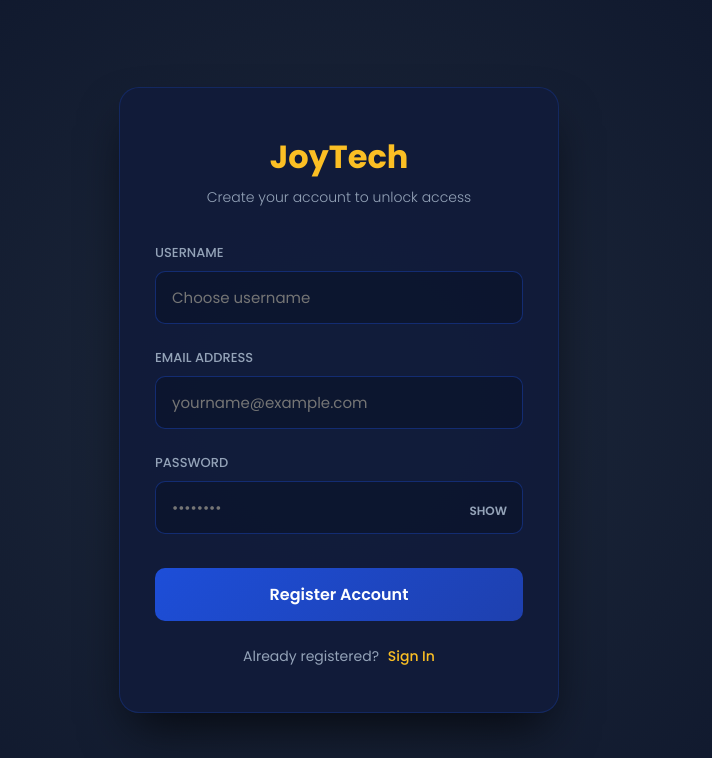
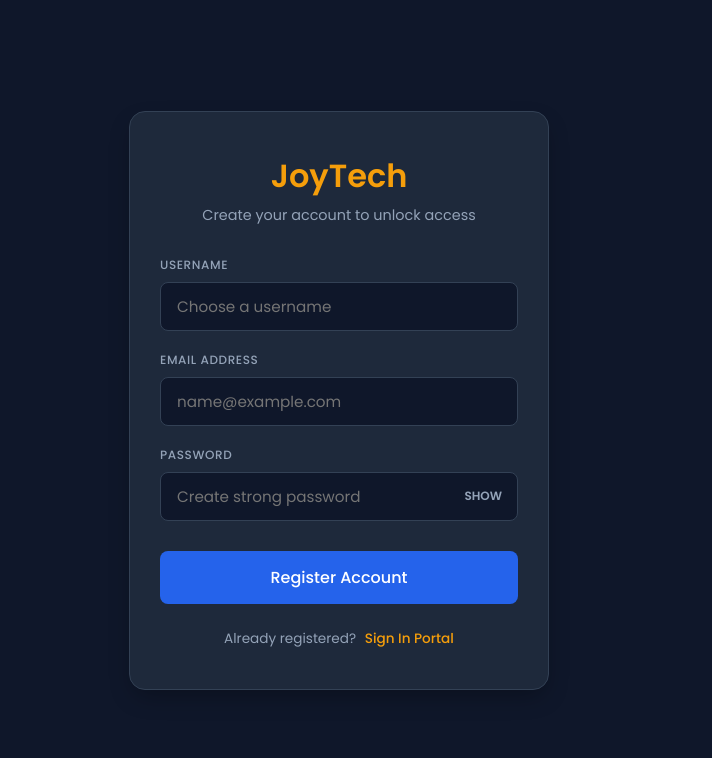
Before and after one commit to joywillie/joytech-portfolio, a website: page auth.html in a window 1280 px wide. Both pictures are taken after a click on the element "Create Account". Shown: the whole page, without its empty margins (301-1013 px from the left). Drawn offline with Linux system fonts and the light colour scheme.

Commit message:
Update auth.html

```diff
--- a/auth.html
+++ b/auth.html
@@ -5,216 +5,342 @@
   <meta name="viewport" content="width=device-width, initial-scale=1.0">
   <title>JoyTech | Secure Gateway</title>
   <link rel="preconnect" href="https://fonts.googleapis.com">
-  <link href="https://fonts.googleapis.com/css2?family=Poppins:wght@300;400;500;600;700&display=swap" rel="stylesheet">
+  <link href="https://fonts.googleapis.com/css2?family=Poppins:wght@300;400;500;600&display=swap" rel="stylesheet">
   <style>
     :root {
-      --bg-deep: #0b1329;
-      --panel-bg: rgba(17, 28, 58, 0.95);
-      --accent-blue: #1d4ed8;
-      --accent-glow: #3b82f6;
-      --text-gold: #fbbf24;
+      --bg-color: #0f172a;
+      --card-bg: #1e293b;
+      --accent: #2563eb;
+      --accent-hover: #1d4ed8;
+      --text: #f8fafc;
       --text-muted: #94a3b8;
+      --input-bg: #0f172a;
+      --border: #334155;
+      --error: #f87171;
+      --success: #4ade80;
     }
 
-    * { margin: 0; padding: 0; box-sizing: border-box; font-family: 'Poppins', sans-serif; }
+    * {
+      box-sizing: border-box;
+      margin: 0;
+      padding: 0;
+      font-family: 'Poppins', sans-serif;
+    }
 
     body {
-      background: radial-gradient(circle at center, #1e293b 0%, var(--bg-deep) 100%);
-      color: #f1f5f9;
+      background-color: var(--bg-color);
+      color: var(--text);
+      display: flex;
+      justify-content: center;
+      align-items: center;
       min-height: 100vh;
-      display: flex;
-      align-items: center;
-      justify-content: center;
-      padding: 24px;
+      padding: 20px;
     }
 
-    .portal-card {
+    .auth-container {
+      background-color: var(--card-bg);
+      border: 1px solid var(--border);
+      border-radius: 16px;
+      padding: 40px 30px;
       width: 100%;
-      max-width: 440px;
-      background: var(--panel-bg);
-      border: 1px solid rgba(29, 78, 216, 0.25);
-      border-radius: 20px;
-      padding: 45px 35px;
-      box-shadow: 0 25px 50px -12px rgba(0, 0, 0, 0.7);
+      max-width: 420px;
+      box-shadow: 0 10px 25px -5px rgba(0, 0, 0, 0.3);
+      text-align: center;
     }
 
-    .portal-header { text-align: center; margin-bottom: 35px; }
-    .portal-header .logo { font-size: 32px; font-weight: 700; color: var(--text-gold); margin-bottom: 6px; }
-    .portal-header p { color: var(--text-muted); font-size: 14px; font-weight: 300; }
+    .brand-title {
+      font-size: 2rem;
+      font-weight: 600;
+      color: #f59e0b;
+      margin-bottom: 5px;
+    }
 
-    .form-group { display: flex; flex-direction: column; gap: 8px; margin-bottom: 24px; position: relative; }
-    .form-group label { font-size: 13px; font-weight: 500; color: var(--text-muted); text-transform: uppercase; }
+    .brand-subtitle {
+      color: var(--text-muted);
+      font-size: 0.9rem;
+      margin-bottom: 30px;
+    }
+
+    .status-banner {
+      padding: 12px;
+      border-radius: 8px;
+      font-size: 0.85rem;
+      margin-bottom: 20px;
+      display: none;
+      text-align: center;
+      font-weight: 500;
+    }
+
+    .status-banner.error {
+      background-color: rgba(248, 113, 113, 0.15);
+      border: 1px solid var(--error);
+      color: var(--error);
+    }
+
+    .status-banner.success {
+      background-color: rgba(74, 222, 128, 0.15);
+      border: 1px solid var(--success);
+      color: var(--success);
+    }
+
+    .form-group {
+      text-align: left;
+      margin-bottom: 20px;
+    }
+
+    .form-group label {
+      display: block;
+      font-size: 0.75rem;
+      text-transform: uppercase;
+      letter-spacing: 0.05em;
+      color: var(--text-muted);
+      margin-bottom: 8px;
+      font-weight: 500;
+    }
 
     .form-group input {
-      background: rgba(11, 19, 41, 0.6);
-      border: 1.5px solid rgba(29, 78, 216, 0.4);
-      padding: 14px 16px;
-      border-radius: 10px;
-      color: #ffffff;
-      font-size: 15px;
+      width: 100%;
+      background-color: var(--input-bg);
+      border: 1px solid var(--border);
+      color: var(--text);
+      padding: 12px 16px;
+      border-radius: 8px;
+      font-size: 0.95rem;
       outline: none;
+      transition: border-color 0.2s;
+    }
+
+    .form-group input:focus {
+      border-color: var(--accent);
+    }
+
+    .pass-wrapper {
+      position: relative;
+    }
+
+    .toggle-pass {
+      position: absolute;
+      right: 16px;
+      top: 50%;
+      transform: translateY(-50%);
+      background: none;
+      border: none;
+      color: var(--text-muted);
+      font-size: 0.75rem;
+      cursor: pointer;
+      font-weight: 600;
+      text-transform: uppercase;
+    }
+
+    .btn-action {
       width: 100%;
-    }
-    .form-group input:focus { border-color: var(--accent-glow); box-shadow: 0 0 12px rgba(59, 130, 246, 0.3); }
-
-    .password-toggle {
-      position: absolute; right: 16px; bottom: 14px;
-      font-size: 12px; color: var(--text-muted); cursor: pointer; font-weight: 600;
-      user-select: none;
-    }
-    .password-toggle:hover { color: var(--text-gold); }
-
-    .btn-portal {
-      background: linear-gradient(135deg, var(--accent-blue) 0%, #1e40af 100%);
-      color: #ffffff; border: none; padding: 14px; border-radius: 10px;
-      font-weight: 600; font-size: 16px; cursor: pointer; width: 100%; transition: all 0.3s;
+      background-color: var(--accent);
+      color: white;
+      border: none;
+      padding: 14px;
+      border-radius: 8px;
+      font-size: 1rem;
+      font-weight: 500;
+      cursor: pointer;
+      transition: background-color 0.2s;
       margin-top: 10px;
     }
-    .btn-portal:hover { transform: translateY(-2px); box-shadow: 0 6px 20px rgba(59, 130, 246, 0.4); }
 
-    .portal-switch { text-align: center; margin-top: 25px; font-size: 14px; color: var(--text-muted); }
-    .portal-switch span { color: var(--text-gold); font-weight: 500; cursor: pointer; margin-left: 5px; }
-    .portal-switch span:hover { text-decoration: underline; }
+    .btn-action:hover {
+      background-color: var(--accent-hover);
+    }
 
-    .hidden-view { display: none !important; }
+    .btn-action:disabled {
+      background-color: var(--border);
+      color: var(--text-muted);
+      cursor: not-allowed;
+    }
 
-    .status-banner { padding: 14px; border-radius: 10px; font-size: 14px; font-weight: 500; margin-bottom: 24px; text-align: center; }
-    .success { background: rgba(16, 185, 129, 0.12); color: #34d399; border: 1px solid rgba(16, 185, 129, 0.3); }
-    .error { background: rgba(239, 68, 68, 0.12); color: #f87171; border: 1px solid rgba(239, 68, 68, 0.3); }
+    .switch-view-text {
+      margin-top: 25px;
+      font-size: 0.85rem;
+      color: var(--text-muted);
+    }
+
+    .switch-view-text span {
+      color: #f59e0b;
+      cursor: pointer;
+      font-weight: 500;
+      margin-left: 5px;
+    }
+
+    .switch-view-text span:hover {
+      text-decoration: underline;
+    }
   </style>
 </head>
 <body>
 
-  <div class="portal-card">
-    <div class="portal-header">
-      <div class="logo">JoyTech</div>
-      <p id="portalDesc">Sign in to authenticate identity</p>
-    </div>
+  <div class="auth-container">
+    <div class="brand-title">JoyTech</div>
+    <div class="brand-subtitle" id="gateway-desc">Sign in to authenticate identity</div>
 
-    <div id="notifier" class="status-banner" style="display: none;"></div>
+    <div id="statusAlert" class="status-banner"></div>
 
-    <div id="loginBox">
-      <form id="loginForm">
-        <div class="form-group">
-          <label for="logUser">Username or Email</label>
-          <input type="text" id="logUser" placeholder="Enter username or email" required />
-        </div>
-        <div class="form-group">
-          <label for="logPass">Password</label>
-          <input type="password" id="logPass" placeholder="••••••••" required />
-          <span class="password-toggle" onclick="togglePassword('logPass', this)">SHOW</span>
-        </div>
-        <button type="submit" class="btn-portal">Secure Unlock</button>
-      </form>
-      <div class="portal-switch">First time visiting? <span onclick="switchToSignup()">Create Account</span></div>
-    </div>
+    <form id="auth-form">
+      <div id="form-fields-container"></div>
+      <button type="submit" id="submitBtn" class="btn-action">Secure Unlock</button>
+    </form>
 
-    <div id="signupBox" class="hidden-view">
-      <form id="signupForm">
-        <div class="form-group">
-          <label for="regUser">Username</label>
-          <input type="text" id="regUser" placeholder="Choose username" required />
-        </div>
-        <div class="form-group">
-          <label for="regEmail">Email Address</label>
-          <input type="email" id="regEmail" placeholder="yourname@example.com" required />
-        </div>
-        <div class="form-group">
-          <label for="regPass">Password</label>
-          <input type="password" id="regPass" placeholder="••••••••" required />
-          <span class="password-toggle" onclick="togglePassword('regPass', this)">SHOW</span>
-        </div>
-        <button type="submit" class="btn-portal">Register Account</button>
-      </form>
-      <div class="portal-switch">Already registered? <span onclick="switchToLogin()">Sign In</span></div>
+    <div class="switch-view-text" id="toggleModeContainer">
+      First time visiting? <span id="switchModeBtn">Create Account</span>
     </div>
   </div>
 
   <script>
-    const notifier = document.getElementById('notifier');
-    const signupBox = document.getElementById('signupBox');
-    const loginBox = document.getElementById('loginBox');
-    const portalDesc = document.getElementById('portalDesc');
+    // System Screen Mode State Controller
+    let isLoginMode = true;
 
-    function switchToLogin() {
-      signupBox.classList.add('hidden-view');
-      loginBox.classList.remove('hidden-view');
-      portalDesc.textContent = "Sign in to authenticate identity";
-      notifier.style.display = 'none';
+    const gatewayDesc = document.getElementById('gateway-desc');
+    const fieldsContainer = document.getElementById('form-fields-container');
+    const submitBtn = document.getElementById('submitBtn');
+    const switchModeBtn = document.getElementById('switchModeBtn');
+    const toggleModeContainer = document.getElementById('toggleModeContainer');
+    const statusAlert = document.getElementById('statusAlert');
+    const authForm = document.getElementById('auth-form');
+
+    // Multi-view layout manager
+    function buildFormLayout() {
+      statusAlert.style.display = 'none';
+      if (isLoginMode) {
+        gatewayDesc.textContent = "Sign in to authenticate identity";
+        submitBtn.textContent = "Secure Unlock";
+        toggleModeContainer.innerHTML = `First time visiting? <span id="switchModeBtn">Create Account</span>`;
+
+        fieldsContainer.innerHTML = `
+          <div class="form-group">
+            <label for="userKey">Username or Email</label>
+            <input type="text" id="userKey" placeholder="Enter username or email" required />
+          </div>
+          <div class="form-group">
+            <label for="password">Password</label>
+            <div class="pass-wrapper">
+              <input type="password" id="password" placeholder="Enter security password" required />
+              <button type="button" class="toggle-pass" onclick="togglePasswordVisibility('password')">Show</button>
+            </div>
+          </div>
+        `;
+      } else {
+        gatewayDesc.textContent = "Create your account to unlock access";
+        submitBtn.textContent = "Register Account";
+        toggleModeContainer.innerHTML = `Already registered? <span id="switchModeBtn">Sign In Portal</span>`;
+
+        fieldsContainer.innerHTML = `
+          <div class="form-group">
+            <label for="username">Username</label>
+            <input type="text" id="username" placeholder="Choose a username" required />
+          </div>
+          <div class="form-group">
+            <label for="email">Email Address</label>
+            <input type="email" id="email" placeholder="name@example.com" required />
+          </div>
+          <div class="form-group">
+            <label for="password">Password</label>
+            <div class="pass-wrapper">
+              <input type="password" id="password" placeholder="Create strong password" required />
+              <button type="button" class="toggle-pass" onclick="togglePasswordVisibility('password')">Show</button>
+            </div>
+          </div>
+        `;
+      }
+
+      // Wire up the click handler on the dynamically created text button
+      document.getElementById('switchModeBtn').addEventListener('click', () => {
+        isLoginMode = !isLoginMode;
+        buildFormLayout();
+      });
     }
 
-    function switchToSignup() {
-      loginBox.classList.add('hidden-view');
-      signupBox.classList.remove('hidden-view');
-      portalDesc.textContent = "Create your account to unlock access";
-      notifier.style.display = 'none';
-    }
-
-    function togglePassword(id, el) {
-      const input = document.getElementById(id);
-      if (input.type === "password") {
-        input.type = "text";
-        el.textContent = "HIDE";
+    // Password view toggler
+    function togglePasswordVisibility(id) {
+      const field = document.getElementById(id);
+      const btn = field.nextElementSibling;
+      if (field.type === 'password') {
+        field.type = 'text';
+        btn.textContent = 'Hide';
       } else {
-        input.type = "password";
-        el.textContent = "SHOW";
+        field.type = 'password';
+        btn.textContent = 'Show';
       }
     }
 
-    // SIGNUP DATA HANDLING
-    document.getElementById('signupForm').addEventListener('submit', async (e) => {
+    // API Submission router
+    authForm.addEventListener('submit', async (e) => {
       e.preventDefault();
-      notifier.style.display = 'none';
+
+      submitBtn.disabled = true;
+      statusAlert.style.display = 'none';
+
+      const targetUrl = isLoginMode ? '/api/auth/signin' : '/api/auth/signup';
+      let payload = {};
+
+      if (isLoginMode) {
+        payload = {
+          userKey: document.getElementById('userKey').value,
+          password: document.getElementById('password').value
+        };
+        submitBtn.textContent = "Verifying...";
+      } else {
+        payload = {
+          username: document.getElementById('username').value,
+          email: document.getElementById('email').value,
+          password: document.getElementById('password').value
+        };
+        submitBtn.textContent = "Creating Account...";
+      }
+
       try {
-        const response = await fetch('/api/auth/signup', {
+        const response = await fetch(targetUrl, {
           method: 'POST',
           headers: { 'Content-Type': 'application/json' },
-          body: JSON.stringify({
-            username: document.getElementById('regUser').value,
-            email: document.getElementById('regEmail').value,
-            password: document.getElementById('regPass').value
-          })
+          body: JSON.stringify(payload)
         });
-        const result = await response.json();
-        if (response.ok) {
-          notifier.textContent = "✓ Account setup complete! Switching to Sign In...";
-          notifier.className = "status-banner success";
-          notifier.style.display = "block";
-          setTimeout(() => { switchToLogin(); }, 1500);
-        } else { throw new Error(result.error || "Signup failed."); }
+
+        const data = await response.json();
+
+        if (response.ok && data.success) {
+          statusAlert.className = "status-banner success";
+
+          if (isLoginMode) {
+            statusAlert.textContent = "✓ Authentication verified. Unlocking dashboard...";
+            statusAlert.style.display = 'block';
+
+            // KEY STEP: Store the local authentication state flag!
+            localStorage.setItem('joytech_authenticated', 'true');
+
+            setTimeout(() => {
+              window.location.replace('/dashboard');
+            }, 1000);
+          } else {
+            statusAlert.textContent = "✓ Account registered successfully! Accessing dashboard...";
+            statusAlert.style.display = 'block';
+
+            // KEY STEP: Store the flag upon registration as well!
+            localStorage.setItem('joytech_authenticated', 'true');
+
+            setTimeout(() => {
+              window.location.replace('/dashboard');
+            }, 1500);
+          }
+        } else {
+          throw new Error(data.error || (isLoginMode ? 'Login failed' : 'Signup failed'));
+        }
       } catch (err) {
-        notifier.textContent = `✗ ${err.message}`;
-        notifier.className = "status-banner error";
-        notifier.style.display = "block";
+        statusAlert.className = "status-banner error";
+        statusAlert.textContent = `✗ ${err.message}`;
+        statusAlert.style.display = 'block';
+        submitBtn.disabled = false;
+        submitBtn.textContent = isLoginMode ? "Secure Unlock" : "Register Account";
       }
     });
 
-    // SIGNIN DATA HANDLING
-    document.getElementById('loginForm').addEventListener('submit', async (e) => {
-      e.preventDefault();
-      notifier.style.display = 'none';
-      try {
-        const response = await fetch('/api/auth/signin', {
-          method: 'POST',
-          headers: { 'Content-Type': 'application/json' },
-          body: JSON.stringify({
-            userKey: document.getElementById('logUser').value,
-            password: document.getElementById('logPass').value
-          })
-        });
-        const result = await response.json();
-        if (response.ok) {
-          notifier.textContent = "✓ Access granted! Entering dashboard...";
-          notifier.className = "status-banner success";
-          notifier.style.display = "block";
-          setTimeout(() => { window.location.href = '/dashboard'; }, 1000);
-        } else { throw new Error(result.error || "Invalid credentials."); }
-      } catch (err) {
-        notifier.textContent = `✗ ${err.message}`;
-        notifier.className = "status-banner error";
-        notifier.style.display = "block";
-      }
-    });
+    // Run initialization mapping on load
+    buildFormLayout();
   </script>
 </body>
 </html>
```
